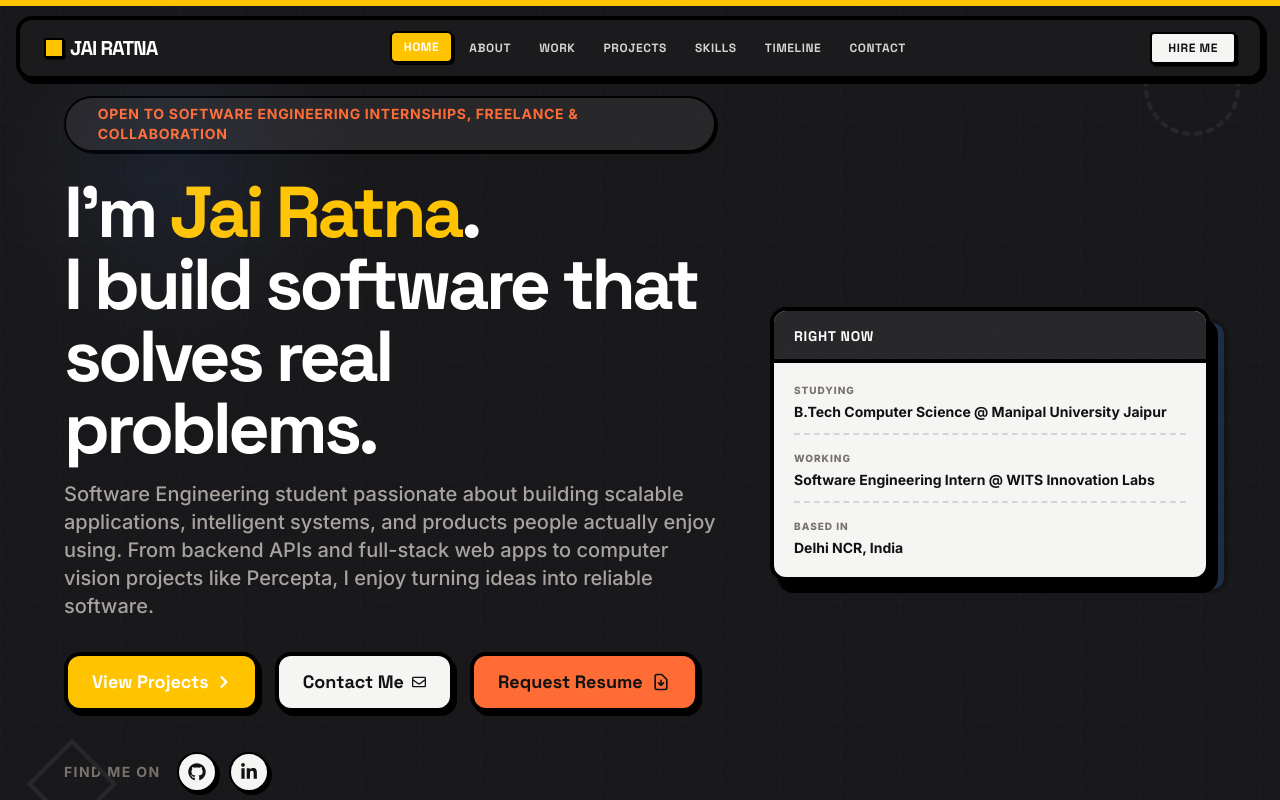
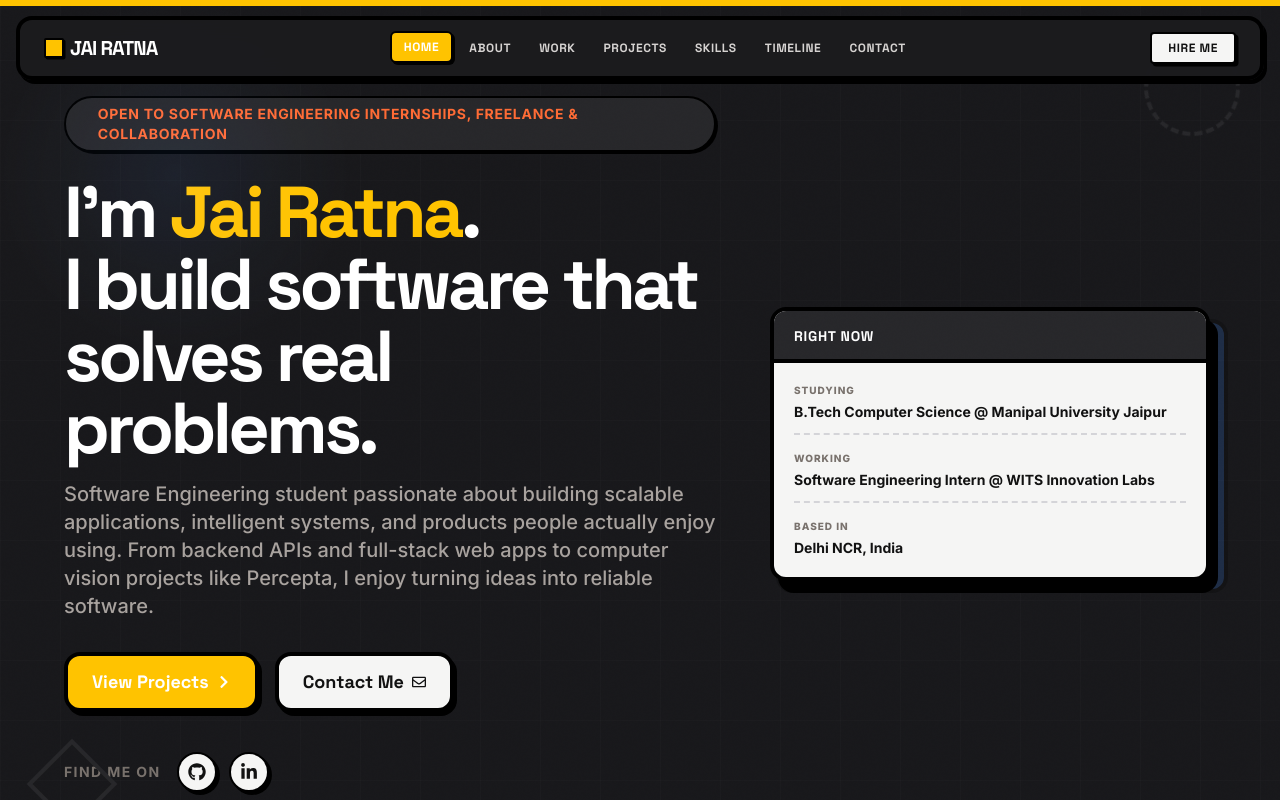
Before and after one commit to jai-source/Portfolio_Jai, a React (Vite) app: page / in a window 1280 px wide. Shown: the top 800 px of the page. Built offline with nearby package versions, Linux system fonts and the light colour scheme.

Commit message:
small changes

```diff
--- a/src/sections/Hero.tsx
+++ b/src/sections/Hero.tsx
@@ -88,12 +88,6 @@ export const Hero: React.FC = () => {
             >
               Contact Me <FaRegEnvelope className="ml-2 text-sm" />
             </MagneticButton>
-            <MagneticButton
-              href="mailto:jairatna54@gmail.com?subject=Resume%20Request"
-              className="bg-portfolio-secondary text-portfolio-text border-black hover:bg-portfolio-primary hover:text-white"
-            >
-              Request Resume <HiOutlineDocumentDownload className="ml-2 text-xl" />
-            </MagneticButton>
           </motion.div>
 
           {/* Social Links */}
--- a/src/sections/Projects.tsx
+++ b/src/sections/Projects.tsx
@@ -55,7 +55,7 @@ export const Projects: React.FC = () => {
     },
     {
       id: 'percepta',
-      title: 'Percepta',
+      title: 'Percepta (In progress)',
       category: 'ai',
       tags: ['Python', 'OpenCV', 'MediaPipe', 'Computer Vision', 'Accessibility'],
       description: 'Accessibility tool: control your cursor with head movement and click by raising an eyebrow. Uses MediaPipe face landmarks — runs on a regular webcam, no extra hardware.',
@@ -120,7 +120,7 @@ export const Projects: React.FC = () => {
     },
     {
       id: 'thynkridge',
-      title: 'ThynkRidge',
+      title: 'ThynkRidge (In progress)',
       category: 'fullstack',
       tags: ['React', 'TypeScript', 'TailwindCSS', 'AI Agent', 'LocalStorage'],
       description: 'Semester planner that breaks your syllabus into weekly tasks. React frontend, stores progress locally. Built because I kept missing assignment deadlines.',
--- a/src/sections/Timeline.tsx
+++ b/src/sections/Timeline.tsx
@@ -25,7 +25,7 @@ export const Timeline: React.FC = () => {
       year: "December 2025",
       title: "Bootcamp Instructor",
       company: "MUJ ACM SIGBED Chapter",
-      description: "First time teaching. Ran an 5 day bootcamp on HTML, CSS, and JS. Learned that explaining closures to beginners is harder than writing them.",
+      description: "First time teaching. Ran a 5 day bootcamp on HTML, CSS, and JS. Learned that explaining closures to beginners is harder than writing them.",
       color: "#60A5FA",
       tag: "Teaching"
     },
```
